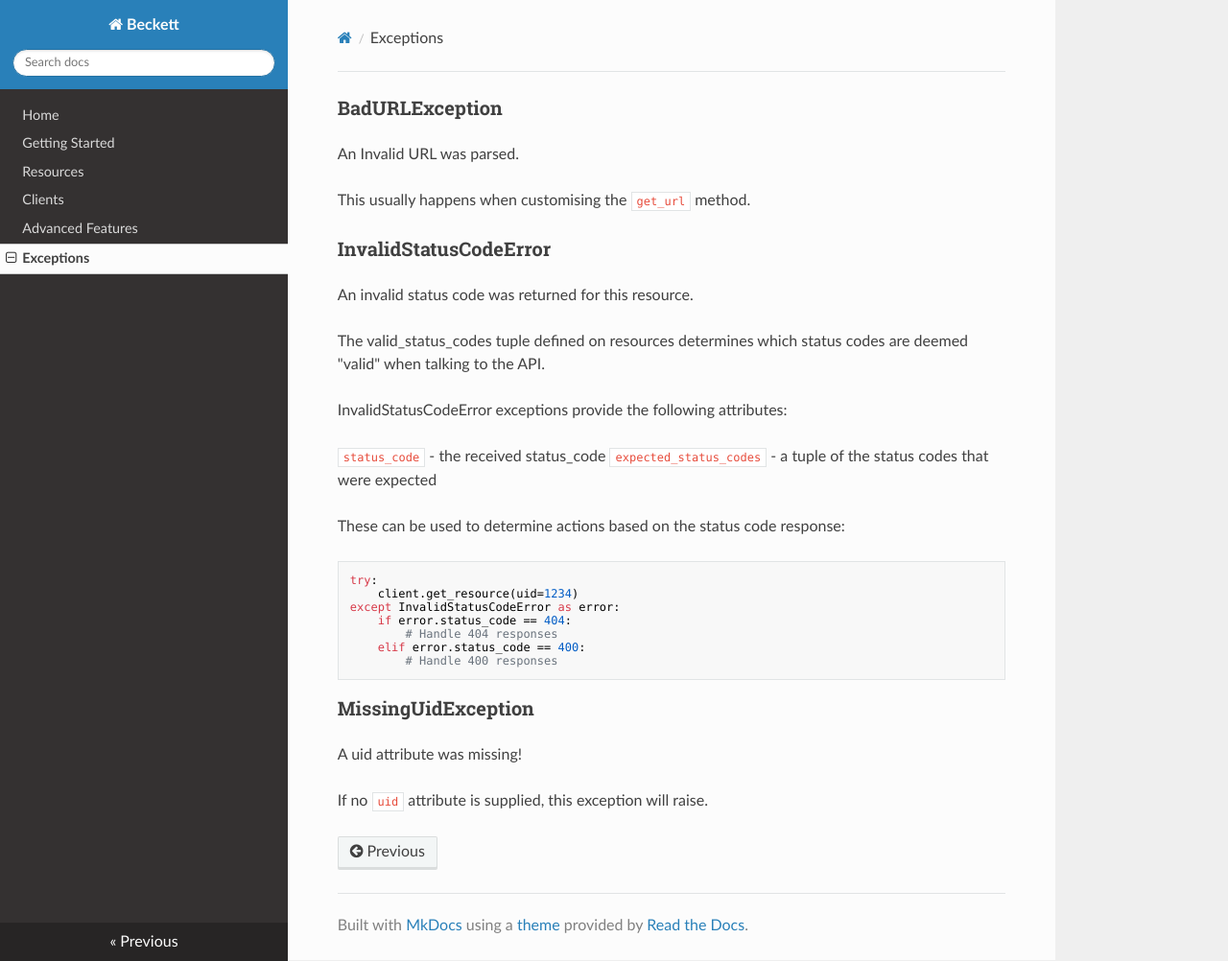
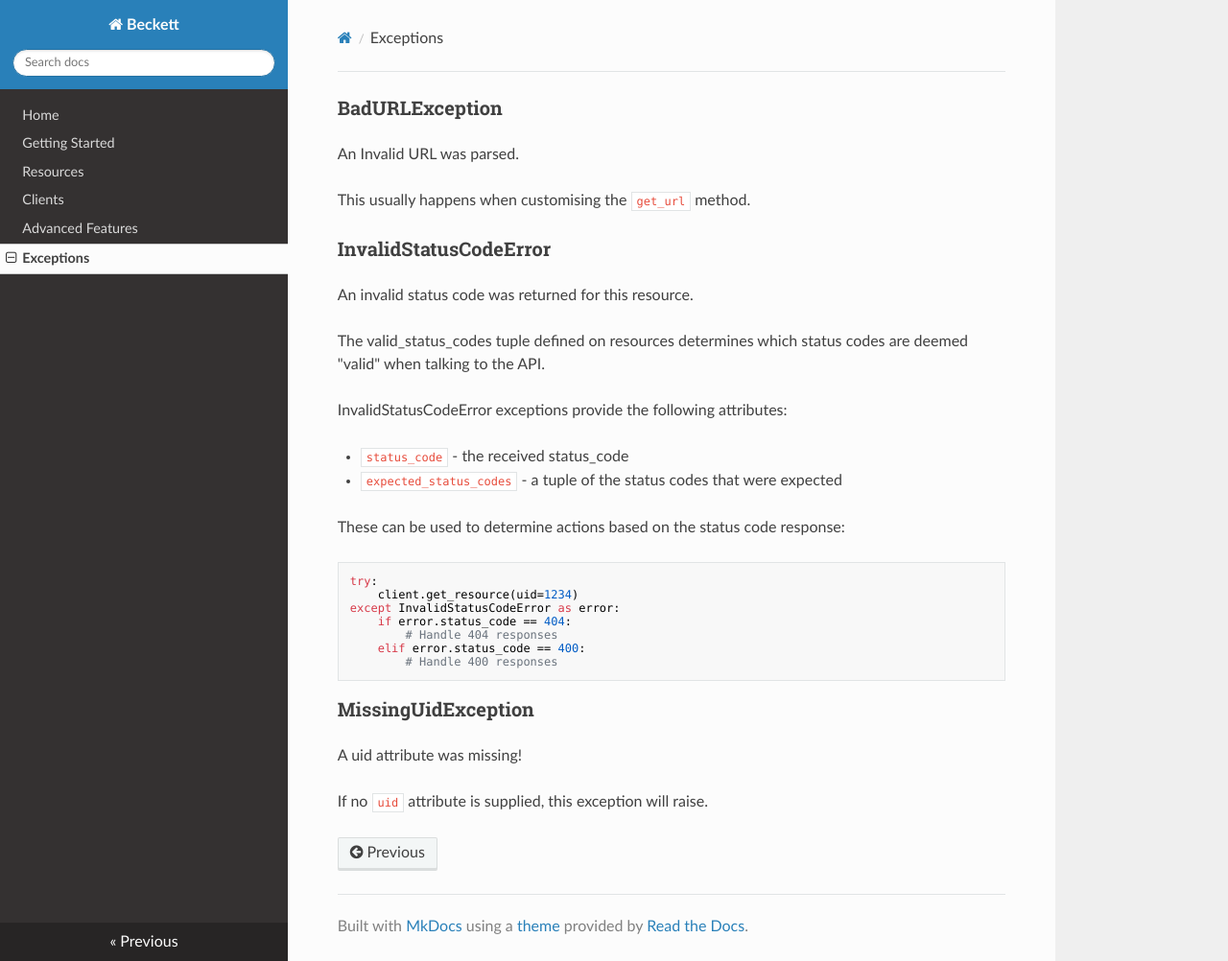
Before and after one commit to sshyran/beckett, an MkDocs documentation site: the page built from docs/exceptions.md, in a window 1280 px wide and 1002 px high. Shown: the whole window at 96% size. Built offline with MkDocs 1.6.1, drawn with Linux system fonts in a browser that asks for light colours; nearby versions of some CDN libraries; old or Windows-style settings are respelled for this version of MkDocs.

Commit message:
docs styling tweaks

```diff
--- a/docs/exceptions.md
+++ b/docs/exceptions.md
@@ -13,8 +13,8 @@ The valid_status_codes tuple defined on resources determines which status codes
 
 InvalidStatusCodeError exceptions provide the following attributes:
 
-`status_code` - the received status_code
-`expected_status_codes` - a tuple of the status codes that were expected
+* `status_code` - the received status_code
+* `expected_status_codes` - a tuple of the status codes that were expected
 
 These can be used to determine actions based on the status code response:
 
```
